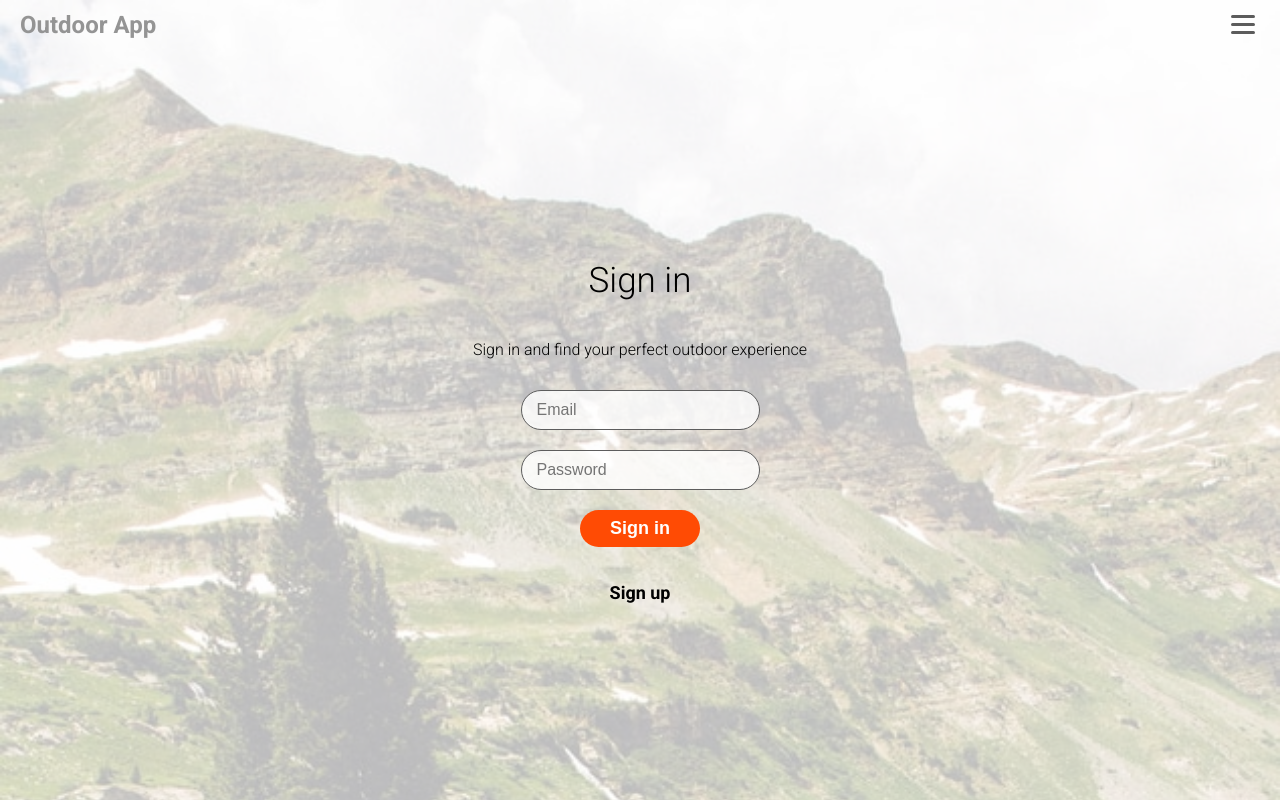
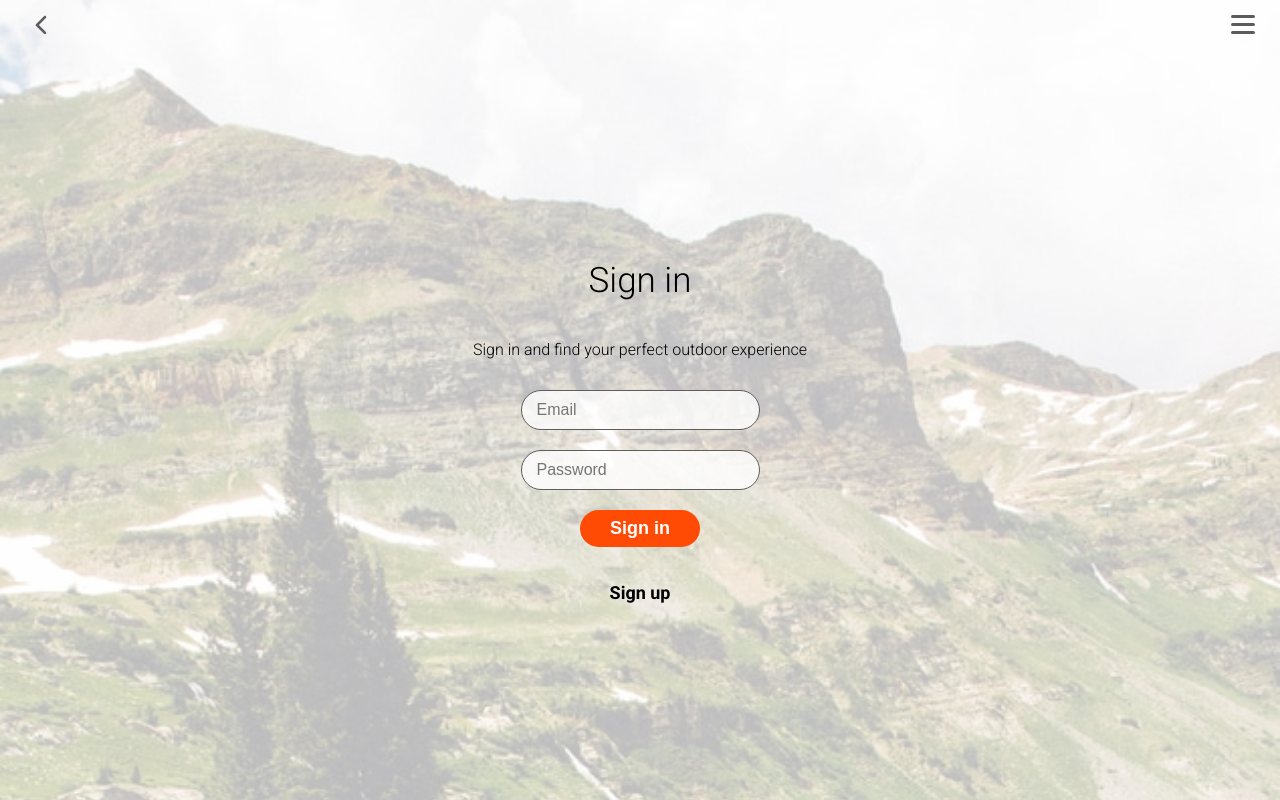
Before and after one commit to ermin-cahtarevic/outdoor-client, a React (Create React App) app: page /login in a window 1280 px wide. Built offline with nearby package versions, Linux system fonts and the light colour scheme.

Commit message:
Add 'go back' button to navbar, that shows up on the listing details and favourites page

```diff
--- a/src/components/Navbar.js
+++ b/src/components/Navbar.js
@@ -1,14 +1,17 @@
 import React, { useState } from 'react';
-import { Link, useHistory } from 'react-router-dom';
+import { Link, useHistory, useLocation } from 'react-router-dom';
+import { useStore } from 'react-redux';
+import { IoIosArrowBack } from "react-icons/io";
+import SideMenu from './SideMenu';
+
 import '../styles/Navbar.css';
-import { useStore } from 'react-redux';
-import SideMenu from './SideMenu';
 
 const Navbar = () => {
   const [menuOpen, toggleMenuOpen] = useState(false);
   const store = useStore();
   const state = store.getState();
   const history = useHistory();
+  const location = useLocation();
 
   const handleLogout = () => {
     store.dispatch({
@@ -23,11 +26,23 @@ const Navbar = () => {
     toggleMenuOpen(!menuOpen);
   };
 
+  const handleGoBack = () => {
+    history.goBack();
+  }
+
+  const locationCheck = location.pathname !== '/'
+
   return (
     <div className="navbar">
-      <Link to="/" className="logo">
-        <h2>Outdoor App</h2>
-      </Link>
+    {
+      locationCheck ? (
+        <button type="button" className="go-back-btn" onClick={handleGoBack}><IoIosArrowBack className="go-back-arrow" /></button>
+      ) : (
+        <Link to="/" className="logo">
+          <h2>Outdoor App</h2>
+        </Link>
+      )
+    }
       <div
         className={classListMenu}
         onClick={handleMenuToggle}
--- a/src/styles/Navbar.css
+++ b/src/styles/Navbar.css
@@ -13,6 +13,30 @@
 }
 
 .logo:hover h2 {
+  color: rgb(92, 92, 92);
+}
+
+.go-back-btn {
+  border: none;
+  background-color: transparent;
+  border: 1px solid transparent;
+  border-radius: 5px;
+  display: flex;
+  justify-content: center;
+  align-items: center;
+}
+
+.go-back-btn:hover {
+  cursor: pointer;
+  border-color: rgb(221, 221, 221);
+}
+
+.go-back-btn:focus {
+  outline: none;
+}
+
+.go-back-arrow {
+  font-size: 28px;
   color: rgb(92, 92, 92);
 }
 
```
